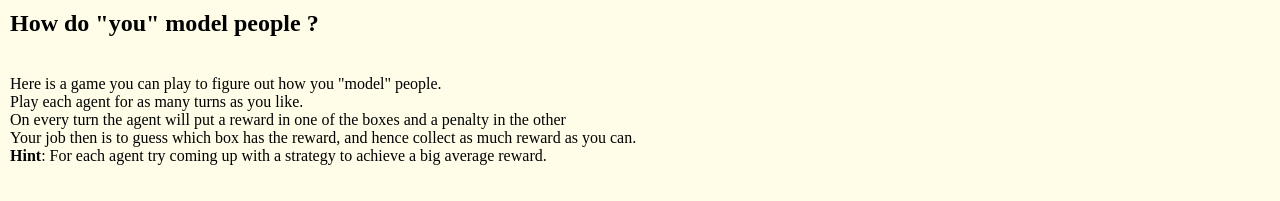
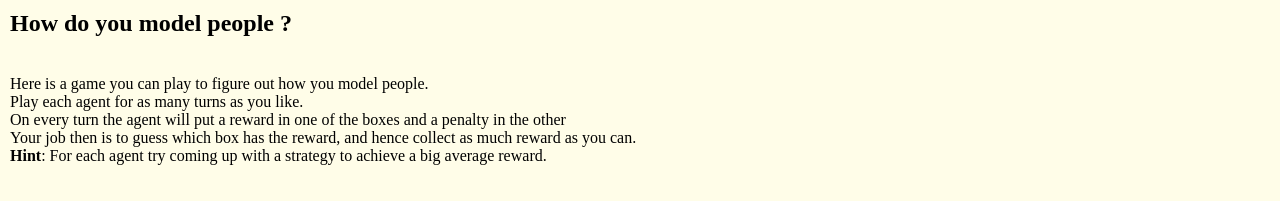
Before and after one commit to arjunbazinga/fof, a plain HTML site: page index.html in a window 1280 px wide. Shown: the top 201 px of the page. Drawn offline with nearby package versions, Linux system fonts and the light colour scheme.

Commit message:
fixed typos

```diff
--- a/index.html
+++ b/index.html
@@ -62,12 +62,12 @@
         }
     </style>
     <div>
-        <h2>How do "you" model people ?</h2>
+        <h2>How do you model people ?</h2>
     </div>
 
     <div>
         <br>
-        Here is a game you can play to figure out how you "model" people.<br>
+        Here is a game you can play to figure out how you model people.<br>
 
         Play each agent for as many turns as you like.<br>
         On every turn the agent will put a reward in one of the boxes and a penalty in the other<br>
```
